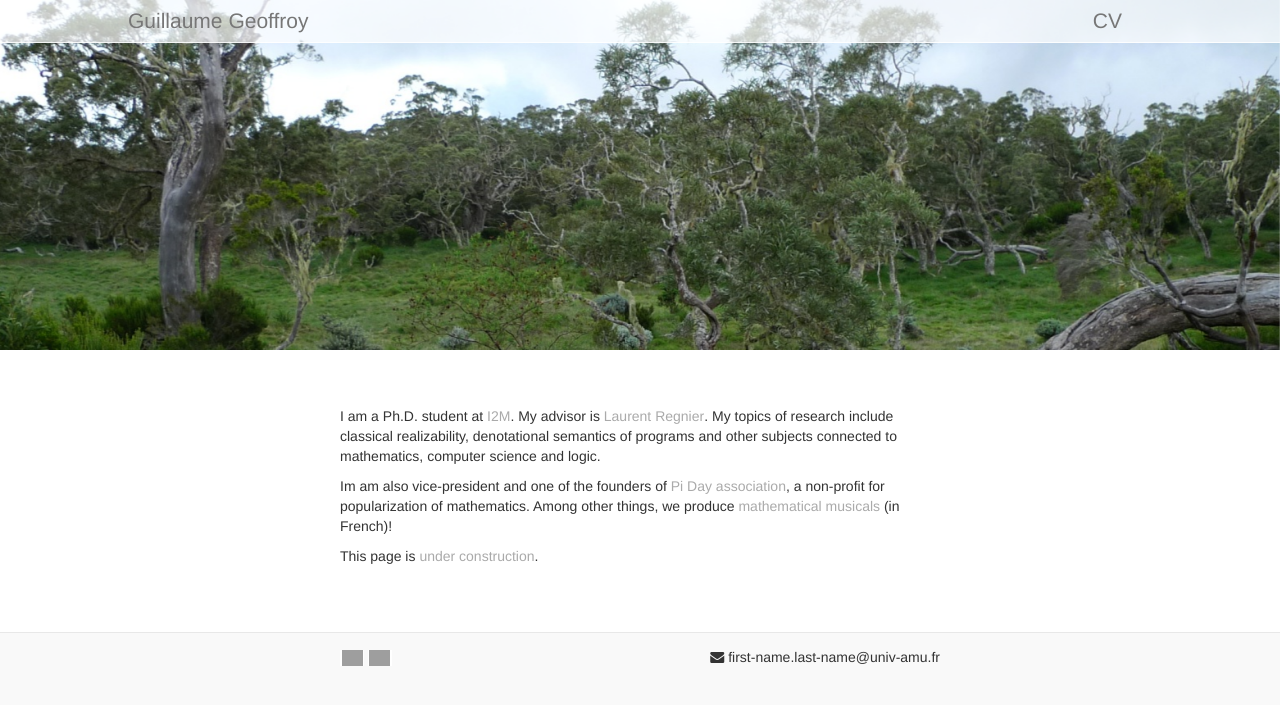
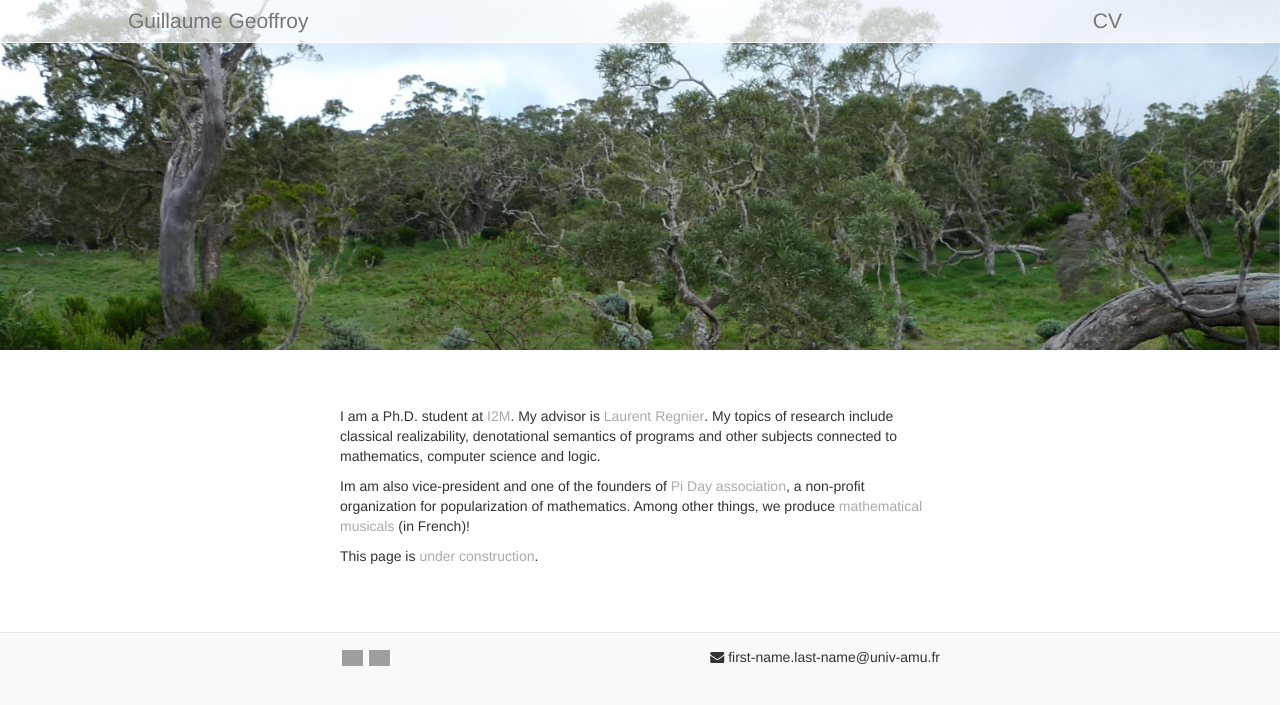
Before and after one commit to guillaume-geoffroy/geoffroy.re, a Jekyll site: the page built from en/index.md, in a window 1280 px wide. Shown: the top 705 px of the page. Built offline with Jekyll 4.4.1, drawn with Linux system fonts in a browser that asks for light colours; grey boxes are pictures that could not be loaded.

Commit message:
Améliorations

```diff
--- a/_includes/header.html
+++ b/_includes/header.html
@@ -8,12 +8,12 @@
           <span class="sr-only">Toggle navigation</span>
           <span class="glyphicon glyphicon-menu-hamburger" aria-hidden="true"></span>
         </button>
-        <a class="navbar-brand" href="/">Guillaume Geoffroy</a>
+        <a class="navbar-brand" href="/{{ page.language }}/">Guillaume Geoffroy</a>
      </div>
 
       <div class="collapse navbar-collapse navbar-right" id="bs-example-navbar-collapse-1">
         <ul class="nav navbar-nav">
-          <li><a href="/docs/cv-guillaume-geoffroy.pdf">CV</a></li>
+          <li><a href="/docs/cv-guillaume-geoffroy-{{ page.language }}.pdf">CV</a></li>
         </ul>
       </div>
     </div>
--- a/css/style.css
+++ b/css/style.css
@@ -47,6 +47,7 @@
 .navbar-brand {
   height: auto;
   margin-top: 6px;
+  margin-bottom: 5px;
 }
 .nav li {
   margin-top: 6px;
@@ -58,6 +59,7 @@
 .top-banner .glyphicon-menu-hamburger {
   color:#AAAAAA;
 }
+
 a, a:visited {
     color: #AAAAAA;
     text-decoration: none;
--- a/en/index.md
+++ b/en/index.md
@@ -7,6 +7,6 @@
 
 I am a Ph.D. student at [I2M](https://www.i2m.univ-amu.fr/). My advisor is [Laurent Regnier](https://www.i2m.univ-amu.fr/perso/laurent.regnier/). My topics of research include classical realizability, denotational semantics of programs and other subjects connected to mathematics, computer science and logic.
 
-Im am also vice-president and one of the founders of [Pi Day association](https://www.piday.fr), a non-profit for popularization of mathematics. Among other things, we produce [mathematical musicals](http://www.piday.fr/extraits-video-2017/) (in French)!
+Im am also vice-president and one of the founders of [Pi Day association](https://www.piday.fr), a non-profit organization for popularization of mathematics. Among other things, we produce [mathematical musicals](http://www.piday.fr/extraits-video-2017/) (in French)!
 
 This page is [under construction](https://www.lego.com/).
```
Also changed, not shown: 3 other files.
